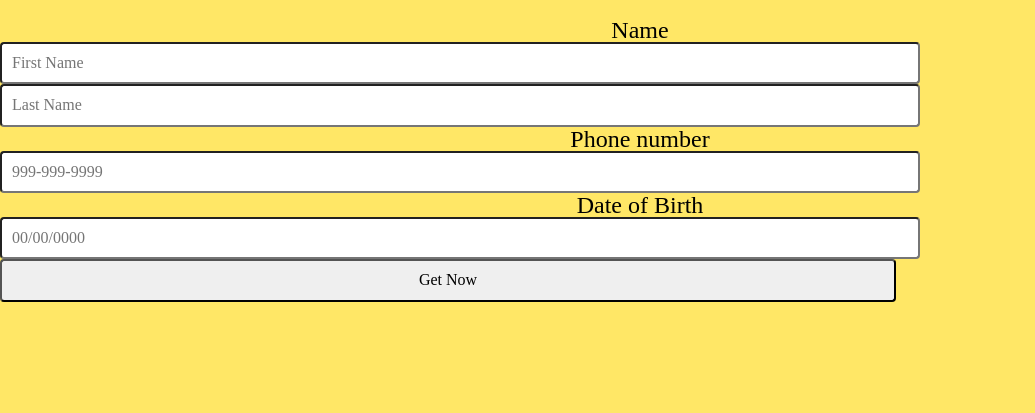
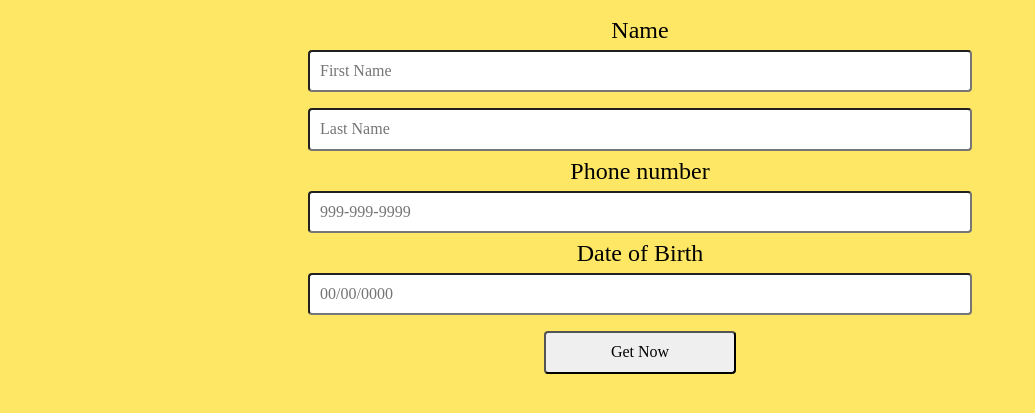
Before and after one commit to bolortuya/project-1, a plain HTML site: page index.html in a window 1280 px wide. Shown: the part 57-470 px from the top of the page, without its empty margins (0-1035 px from the left). Drawn offline with Linux system fonts and the light colour scheme; files whose address does not match are found by name.

Commit message:
add color and margin

```diff
--- a/css/screen.css
+++ b/css/screen.css
@@ -15,7 +15,7 @@ input{
 body{
   background-color: #ffe766;
 }
-/*small phone screen */
+/*small mobile screen */
 @media screen and (max-width: 480px) {
   #container{
     text-align: center;
@@ -28,8 +28,26 @@ body{
     width: 65%;
   }
   #btn{
-    width: 30%;
+    width: 40%;
     display: block;
     margin: auto;
   }
 }
+/*desktop screen */
+@media screen and (min-width: 780px) {
+  #container{
+    text-align: center;
+    margin: auto;
+  }
+  input{
+    width: 50%;
+    margin: 8px 0;
+  }
+  #btn{
+    width: 30%;
+    display: block;
+    margin: auto;
+    border-radius: 5px;
+  }
+
+}
```
